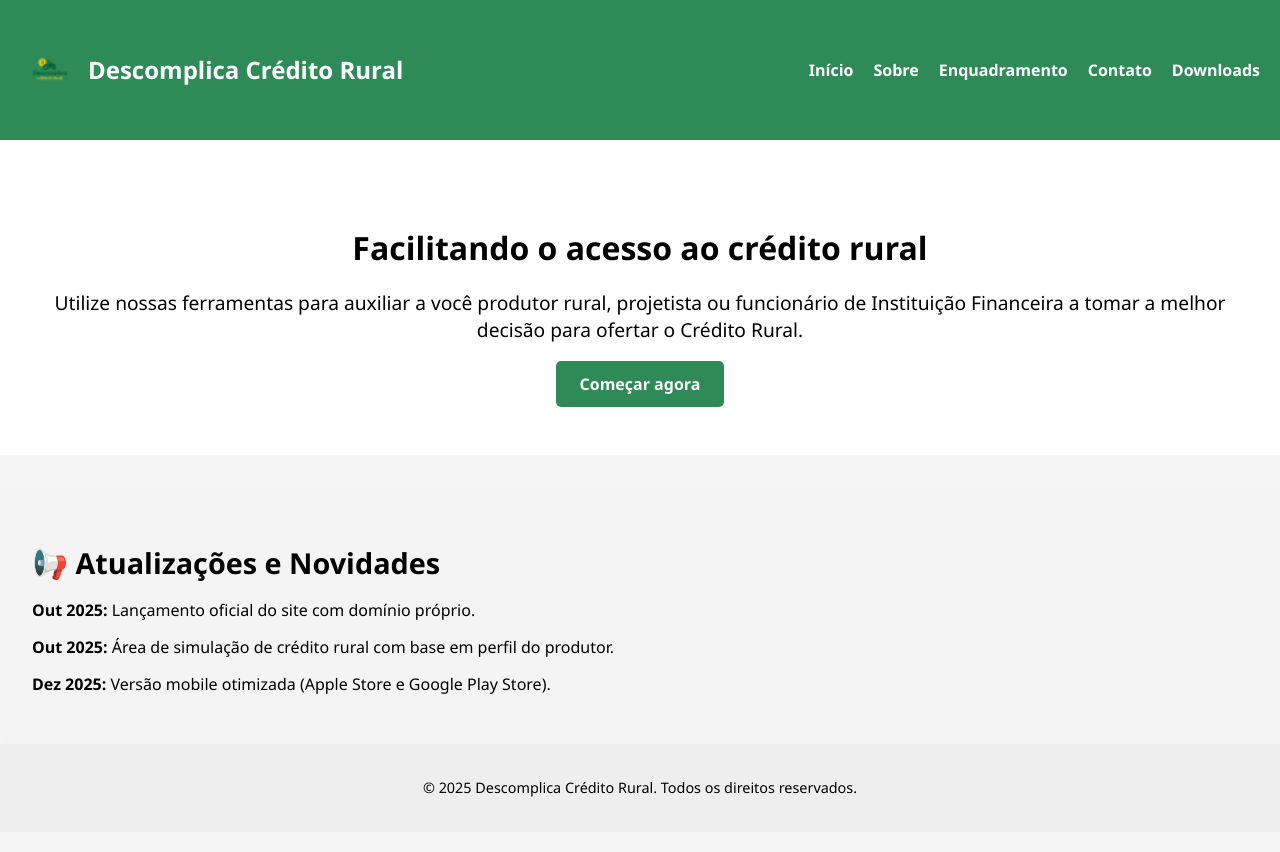
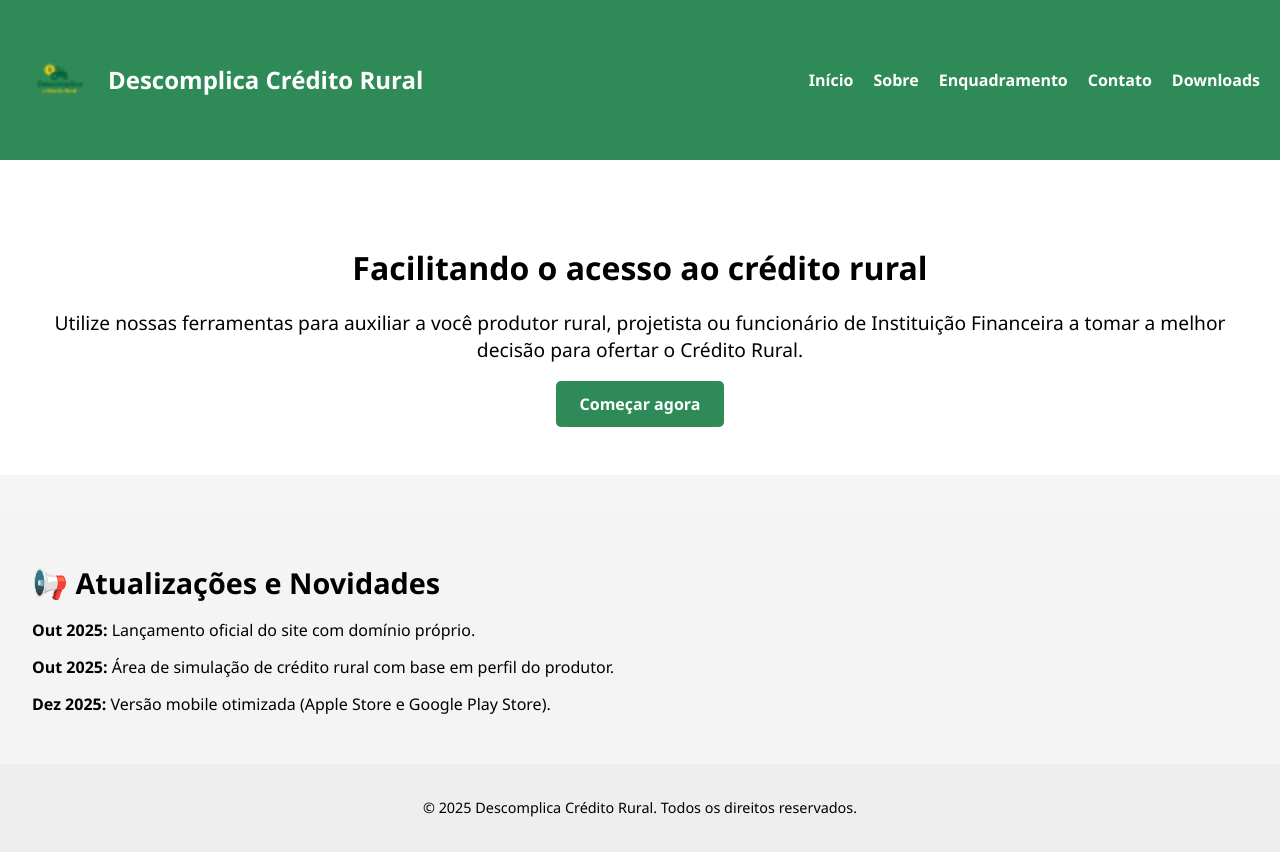
Before and after one commit to enquadrarural/enquadra-rural, a plain HTML site: page index.html in a window 1280 px wide. Drawn offline with Linux system fonts and the light colour scheme.

Commit message:
Add files via upload

```diff
--- a/index.html
+++ b/index.html
@@ -25,7 +25,7 @@
   <header>
     <nav>
       <h1>
-		<img src="logo.png" alt="Logo" style="height: 60px; vertical-align: middle;">
+		<img src="logo.png" alt="Logo" style="height: 80px; vertical-align: middle;">
 		Descomplica Crédito Rural
 		</h1>
       <ul>
```
